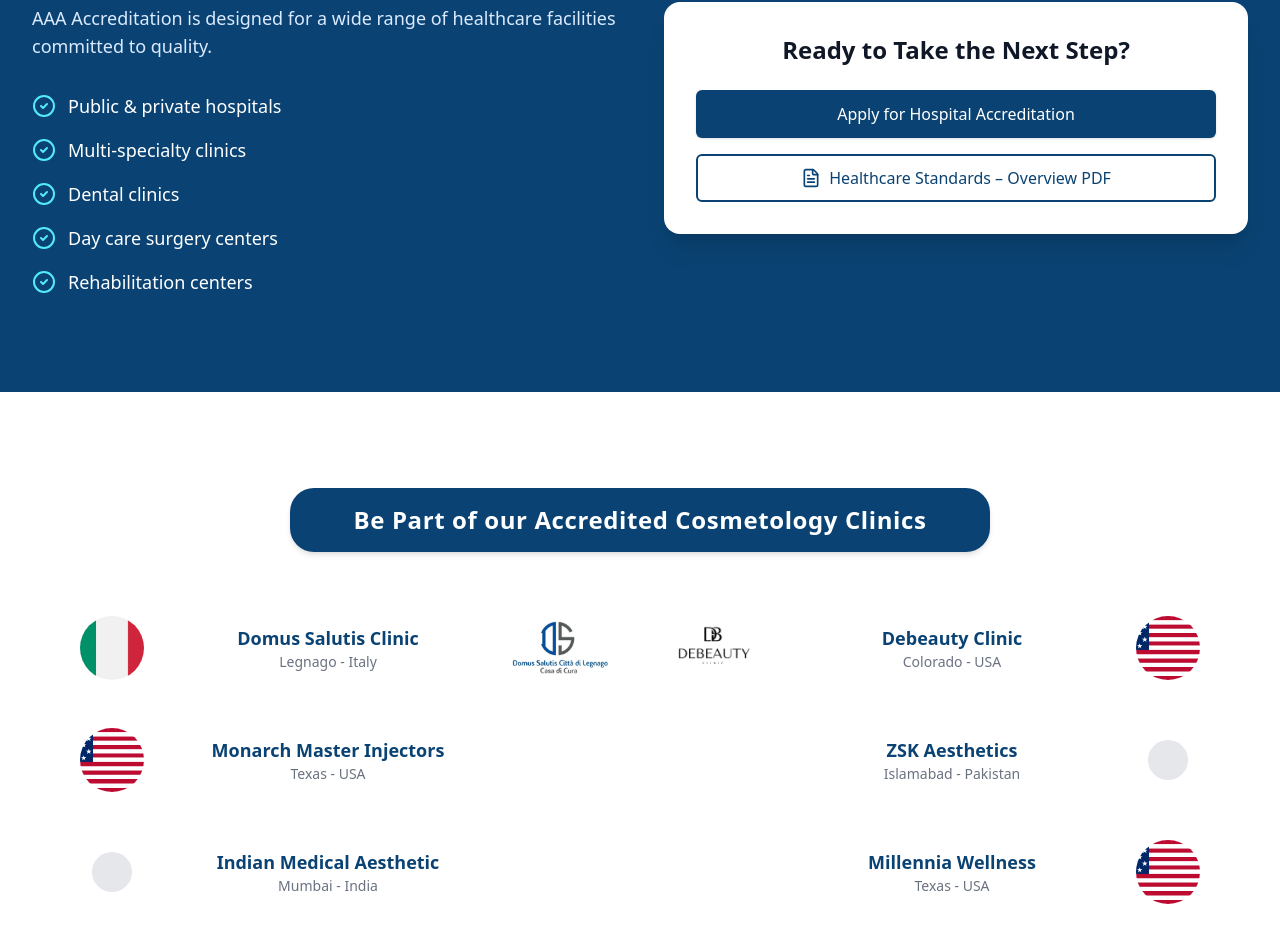
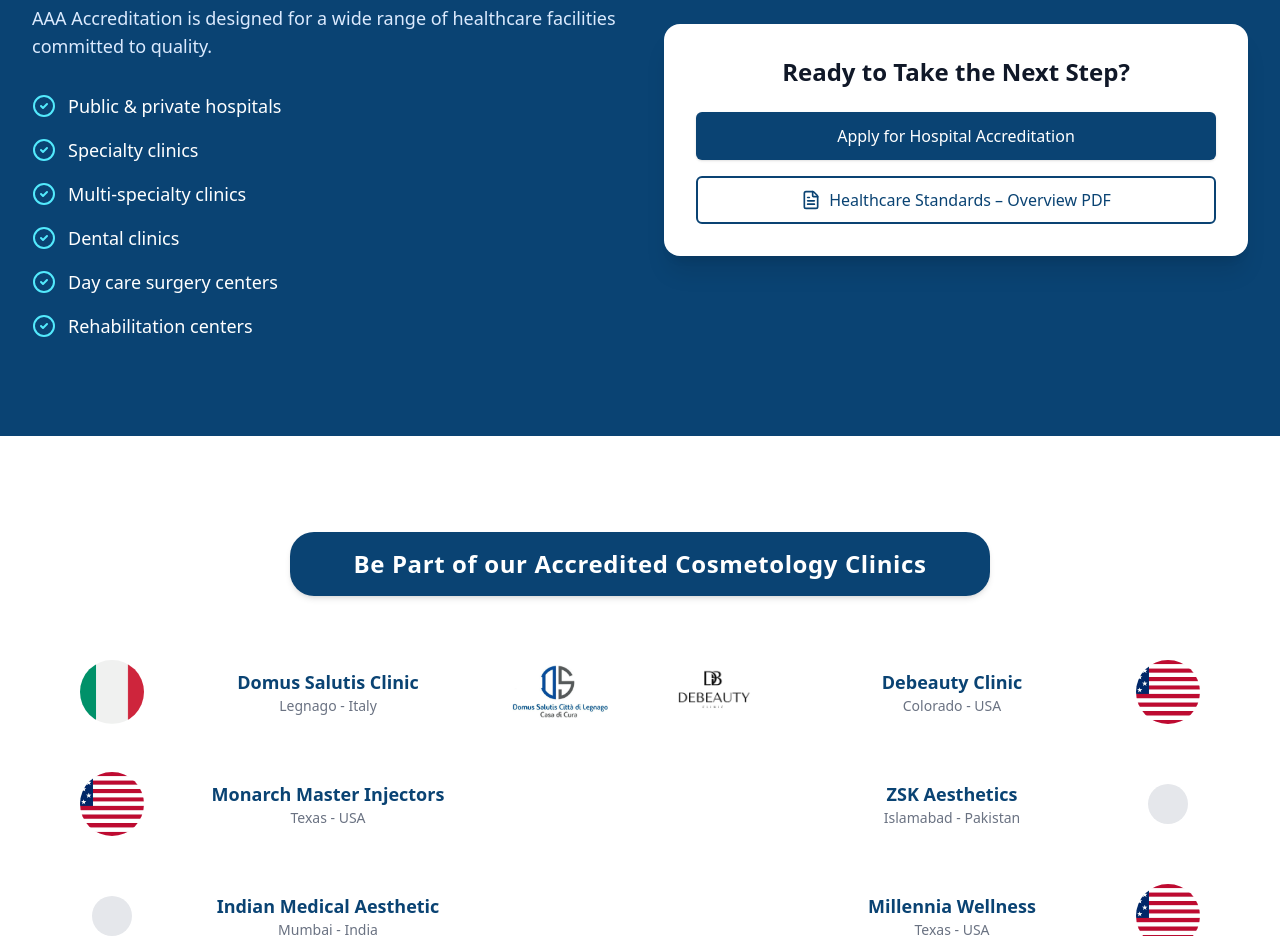
Before and after one commit to aaaacreditation/healthcare, a Next.js app: page / in a window 1280 px wide. Shown: the part 5488-6424 px from the top of the page. Built offline with nearby package versions, Linux system fonts and the light colour scheme.

Commit message:
feat: updated overview pdf button to external link

```diff
--- a/app/components/Eligibility.tsx
+++ b/app/components/Eligibility.tsx
@@ -8,6 +8,7 @@
 
 const eligibleEntities = [
     "Public & private hospitals",
+    "Specialty clinics",
     "Multi-specialty clinics",
     "Dental clinics",
     "Day care surgery centers",
@@ -49,7 +50,10 @@
                         >
                             Apply for Hospital Accreditation
                         </button>
-                        <button
+                        <a
+                            href="https://aaa-accreditation.org/healthcare-accreditation"
+                            target="_blank"
+                            rel="noopener noreferrer"
                             className="w-full h-12 px-8 text-base font-medium rounded-md inline-flex items-center justify-center transition-colors border-2"
                             style={{ borderColor: '#0a4373', color: '#0a4373', backgroundColor: 'transparent' }}
                             onMouseOver={(e) => { e.currentTarget.style.backgroundColor = '#f0f7ff'; }}
@@ -57,7 +61,7 @@
                         >
                             <FileText className="mr-2 h-5 w-5" />
                             Healthcare Standards – Overview PDF
-                        </button>
+                        </a>
                     </div>
                 </div>
             </div>
```
